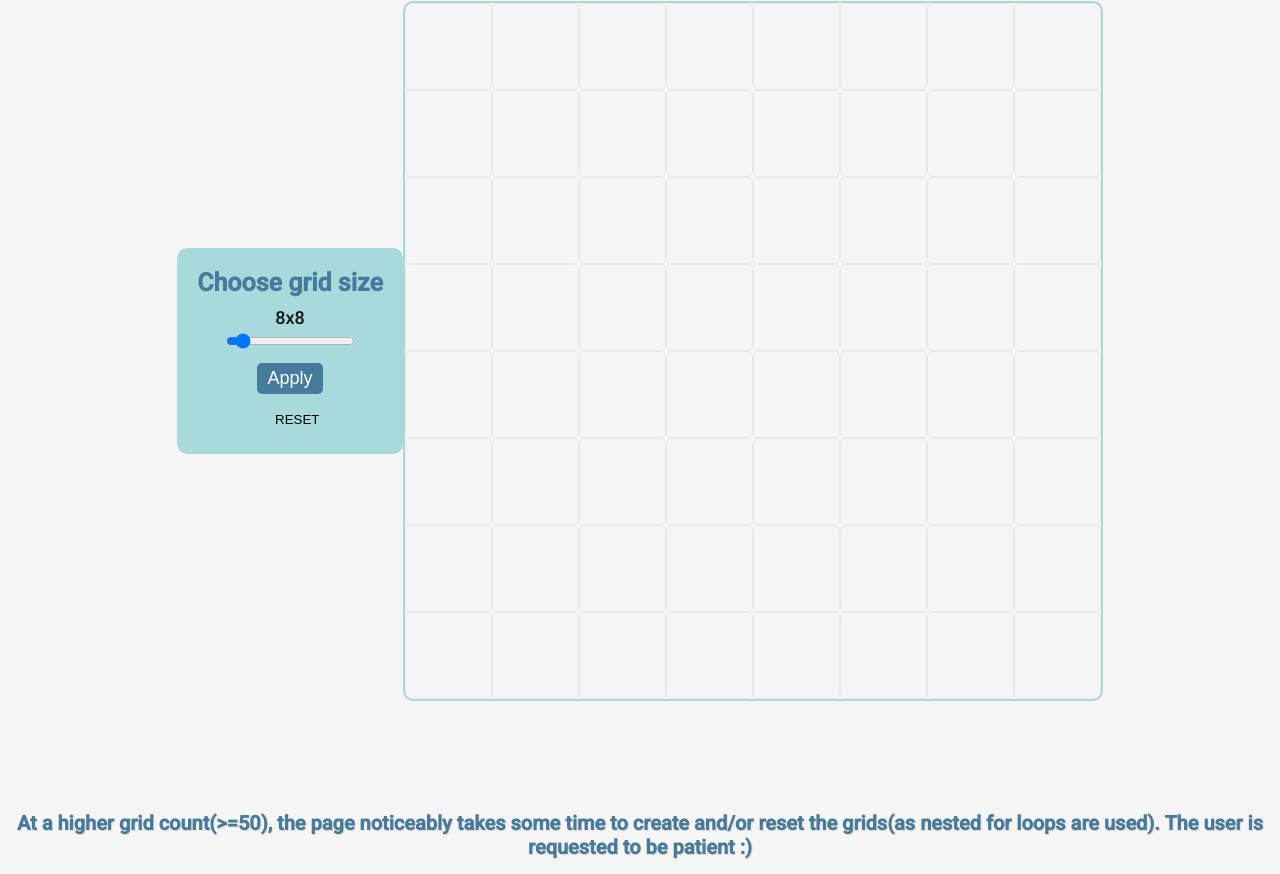
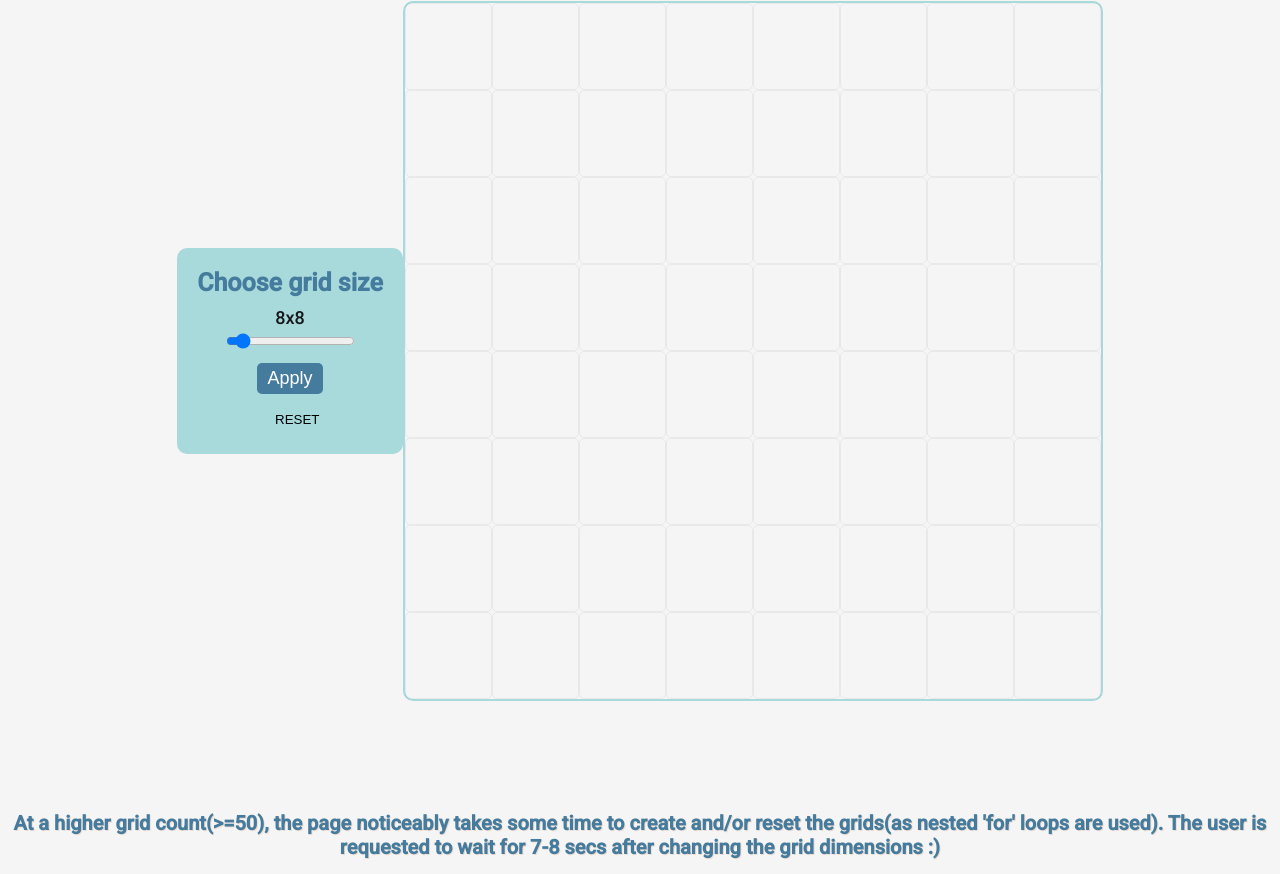
Before and after one commit to adityamastud1/etch-a-sketch, a plain HTML site: page index.html in a window 1280 px wide. Shown: the part 284-1158 px from the top of the page. Drawn offline with nearby package versions, Linux system fonts and the light colour scheme.

Commit message:
final changes

```diff
--- a/index.html
+++ b/index.html
@@ -63,7 +63,7 @@
       justify-content: space-around;"></div>
 
     </div>
-    <h4 style="padding-top: 100px;">At a higher grid count(>=50), the page noticeably takes some time to create and/or reset the grids(as nested for loops are used). The user is requested to be patient :)</h4>
+    <h4 style="padding-top: 100px;">At a higher grid count(>=50), the page noticeably takes some time to create and/or reset the grids(as nested 'for' loops are used). The user is requested to wait for 7-8 secs after changing the grid dimensions :)</h4>
 
     <script src="script.js"></script>
   </body>
```
